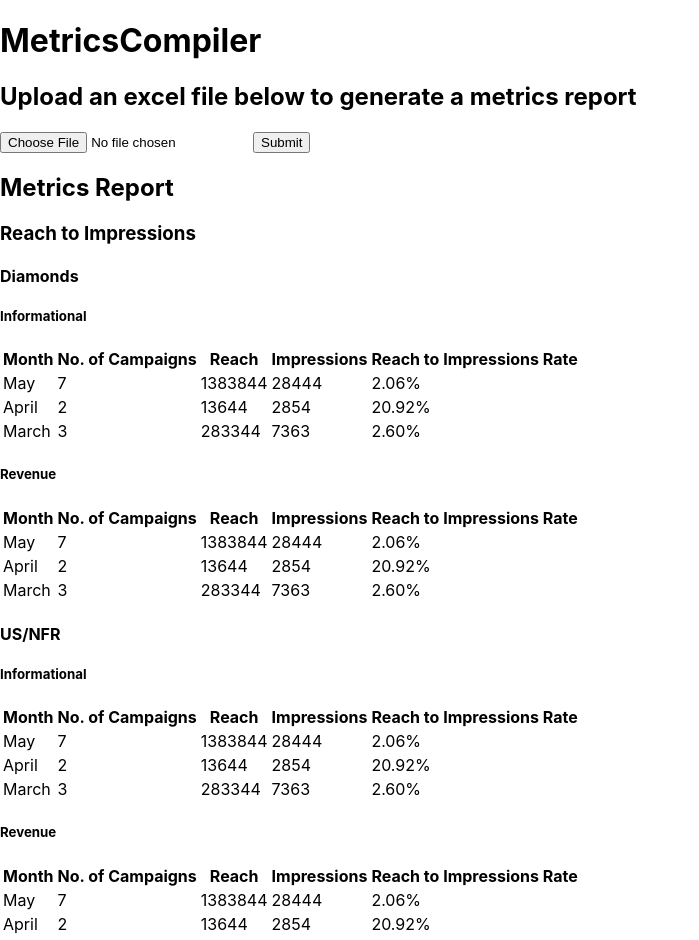
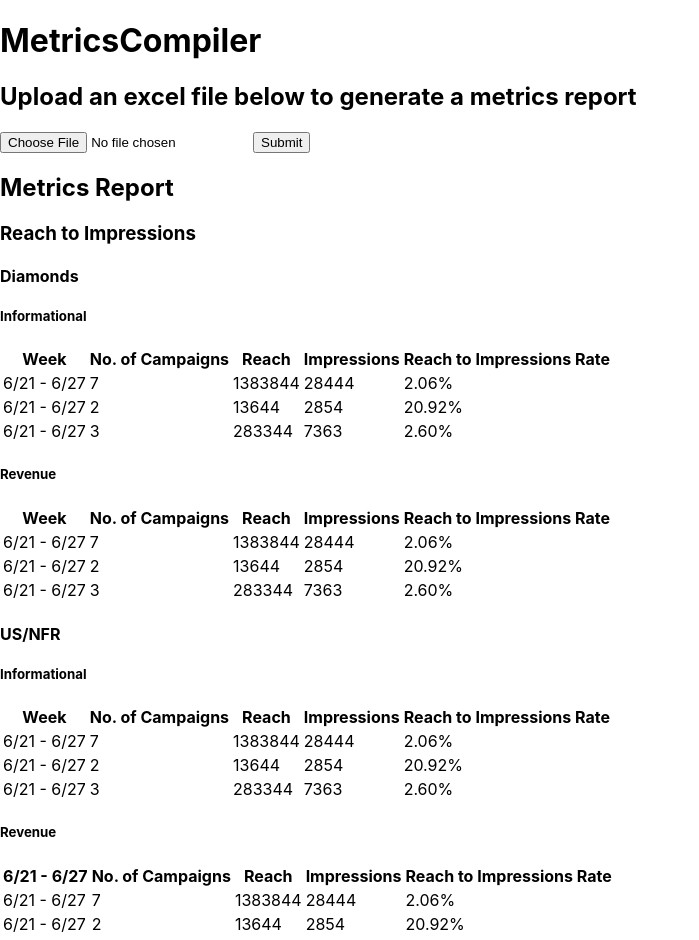
Before and after one commit to maximus202/metrics-compiler-app, a React (Create React App) app: page / in a window 1280 px wide. Shown: the top 940 px of the page, without its empty margins (0-699 px from the left). Built offline with nearby package versions, Linux system fonts and the light colour scheme.

Commit message:
Created metrics array to store excel upload.

```diff
--- a/package.json
+++ b/package.json
@@ -8,7 +8,8 @@
     "@testing-library/user-event": "^7.2.1",
     "react": "^16.13.1",
     "react-dom": "^16.13.1",
-    "react-scripts": "3.4.1"
+    "react-scripts": "3.4.1",
+    "read-excel-file": "^4.0.6"
   },
   "scripts": {
     "start": "react-scripts start",
--- a/src/components/Report/Report.js
+++ b/src/components/Report/Report.js
@@ -1,6 +1,13 @@
 import React, { Component } from 'react';
 
 class Report extends Component {
+    constructor(props) {
+        super(props);
+        this.state = {
+
+        }
+    }
+
     render() {
         return (
             <>
@@ -17,28 +24,28 @@ class Report extends Component {
                         <h5>Informational</h5>
                         <table>
                             <tr>
-                                <th>Month</th>
+                                <th>Week</th>
                                 <th>No. of Campaigns</th>
                                 <th>Reach</th>
                                 <th>Impressions</th>
                                 <th>Reach to Impressions Rate</th>
                             </tr>
                             <tr>
-                                <td>May</td>
+                                <td>6/21 - 6/27</td>
                                 <td>7</td>
                                 <td>1383844</td>
                                 <td>28444</td>
                                 <td>2.06%</td>
                             </tr>
                             <tr>
-                                <td>April</td>
+                                <td>6/21 - 6/27</td>
                                 <td>2</td>
                                 <td>13644</td>
                                 <td>2854</td>
                                 <td>20.92%</td>
                             </tr>
                             <tr>
-                                <td>March</td>
+                                <td>6/21 - 6/27</td>
                                 <td>3</td>
                                 <td>283344</td>
                                 <td>7363</td>
@@ -50,28 +57,28 @@ class Report extends Component {
                             <h5>Revenue</h5>
                             <table>
                                 <tr>
-                                    <th>Month</th>
+                                    <th>Week</th>
                                     <th>No. of Campaigns</th>
                                     <th>Reach</th>
                                     <th>Impressions</th>
                                     <th>Reach to Impressions Rate</th>
                                 </tr>
                                 <tr>
-                                    <td>May</td>
+                                    <td>6/21 - 6/27</td>
                                     <td>7</td>
                                     <td>1383844</td>
                                     <td>28444</td>
                                     <td>2.06%</td>
                                 </tr>
                                 <tr>
-                                    <td>April</td>
+                                    <td>6/21 - 6/27</td>
                                     <td>2</td>
                                     <td>13644</td>
                                     <td>2854</td>
                                     <td>20.92%</td>
                                 </tr>
                                 <tr>
-                                    <td>March</td>
+                                    <td>6/21 - 6/27</td>
                                     <td>3</td>
                                     <td>283344</td>
                                     <td>7363</td>
@@ -86,28 +93,28 @@ class Report extends Component {
                         <h5>Informational</h5>
                         <table>
                             <tr>
-                                <th>Month</th>
+                                <th>Week</th>
                                 <th>No. of Campaigns</th>
                                 <th>Reach</th>
                                 <th>Impressions</th>
                                 <th>Reach to Impressions Rate</th>
                             </tr>
                             <tr>
-                                <td>May</td>
+                                <td>6/21 - 6/27</td>
                                 <td>7</td>
                                 <td>1383844</td>
                                 <td>28444</td>
                                 <td>2.06%</td>
                             </tr>
                             <tr>
-                                <td>April</td>
+                                <td>6/21 - 6/27</td>
                                 <td>2</td>
                                 <td>13644</td>
                                 <td>2854</td>
                                 <td>20.92%</td>
                             </tr>
                             <tr>
-                                <td>March</td>
+                                <td>6/21 - 6/27</td>
                                 <td>3</td>
                                 <td>283344</td>
                                 <td>7363</td>
@@ -119,28 +126,28 @@ class Report extends Component {
                         <h5>Revenue</h5>
                         <table>
                             <tr>
-                                <th>Month</th>
+                                <th>6/21 - 6/27</th>
                                 <th>No. of Campaigns</th>
                                 <th>Reach</th>
                                 <th>Impressions</th>
                                 <th>Reach to Impressions Rate</th>
                             </tr>
                             <tr>
-                                <td>May</td>
+                                <td>6/21 - 6/27</td>
                                 <td>7</td>
                                 <td>1383844</td>
                                 <td>28444</td>
                                 <td>2.06%</td>
                             </tr>
                             <tr>
-                                <td>April</td>
+                                <td>6/21 - 6/27</td>
                                 <td>2</td>
                                 <td>13644</td>
                                 <td>2854</td>
                                 <td>20.92%</td>
                             </tr>
                             <tr>
-                                <td>March</td>
+                                <td>6/21 - 6/27</td>
                                 <td>3</td>
                                 <td>283344</td>
                                 <td>7363</td>
--- a/src/components/Upload/Upload.js
+++ b/src/components/Upload/Upload.js
@@ -1,19 +1,42 @@
-import React, { Component } from 'react';
+import React from 'react';
+import readXlsxFile from 'read-excel-file';
 
-class Upload extends Component {
-    render() {
+function Upload() {
+    function handleFileUpload(e) {
+        e.preventDefault();
+
+        const input = document.getElementById('input');
+
+        readXlsxFile(input.files[0]).then((rows) => {
+            const metrics = [];
+
+            for (let i = 1; i < rows.length; i++) {
+                metrics.push({
+                    campaignDate: rows[i][0],
+                    campaignName: rows[i][1],
+                    audience: rows[i][2],
+                    ctaType: rows[i][3],
+                    reach: rows[i][4],
+                    interactions: rows[i][5],
+                    purchases: rows[i][6],
+                    purchaseAverageAmount: rows[i][7],
+                })
+            };
+            console.log(metrics);
+        })
+}
+
 return (
     <>
         <h2>
             Upload an excel file below to generate a metrics report
                 </h2>
-                <form>
-                    <input type="file" ID="fileSelect" accept=".xlsx, .xls, .csv"/>
+        <form onSubmit={(e) => handleFileUpload(e)}>
+            <input type="file" ID="input" accept=".xlsx, .xls, .csv" />
             <input type="submit" />
         </form>
     </>
 )
 }
-}
 
 export default Upload;
```
Also changed, not shown: 1 other file (tests, documents, lock files or other folders). Lines whose indentation alone changed are shown as unchanged.
